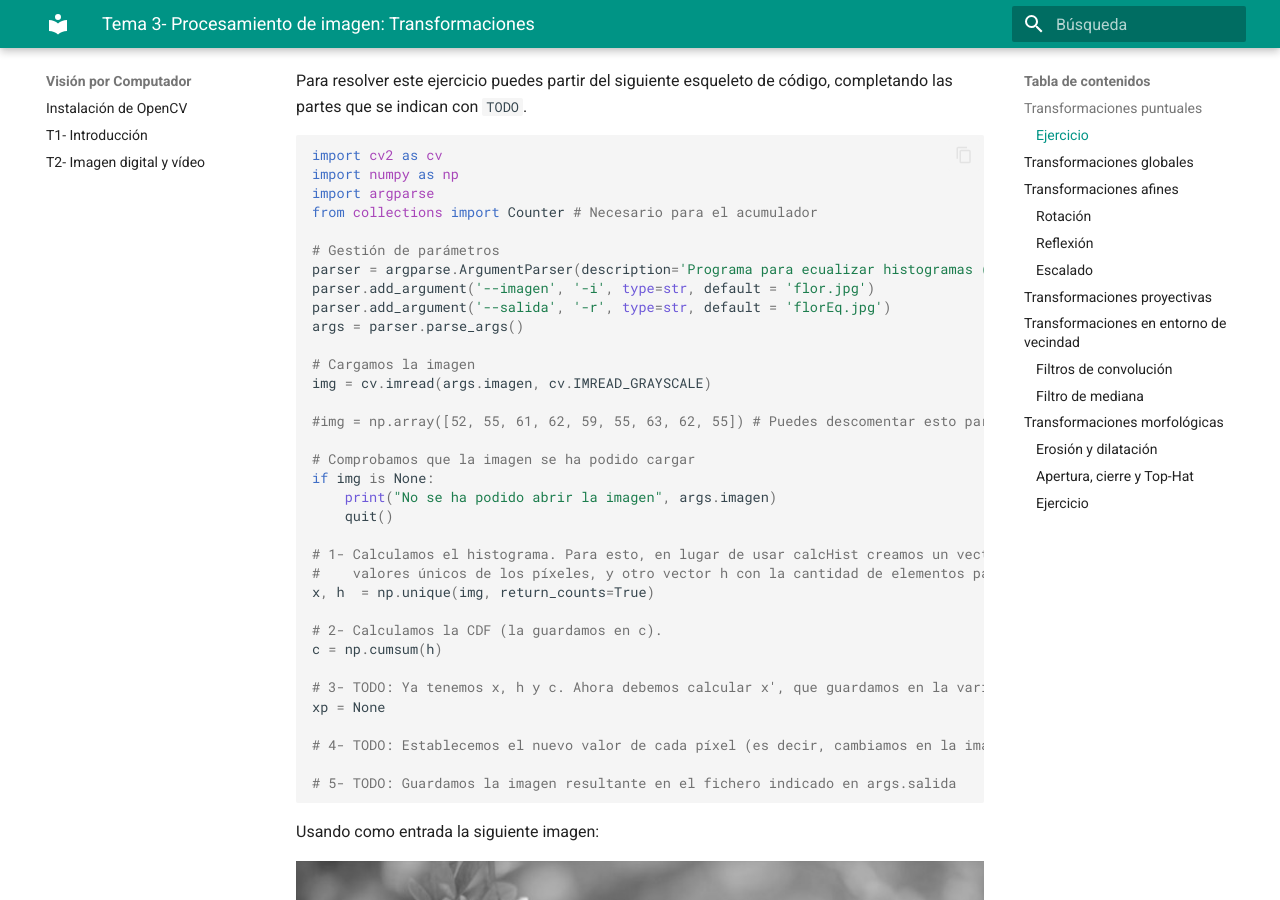
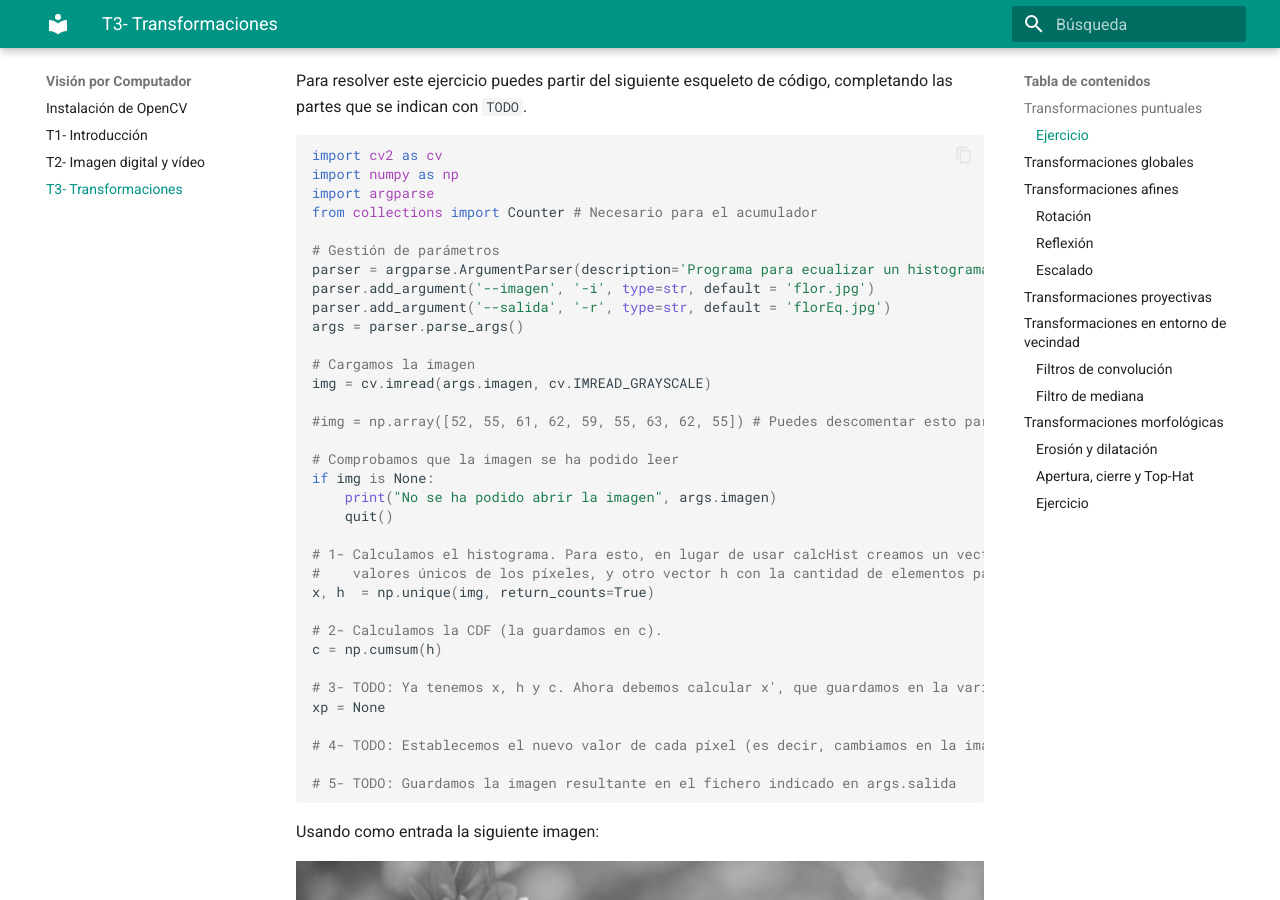
Before and after one commit to pertusa/VisionPorComputador, an MkDocs documentation site: the page built from docs/transformaciones.md, in a window 1280 px wide and 900 px high, scrolled down 1635 px. Built offline with MkDocs 1.6.1 and Material for MkDocs 9.7.7, drawn with Linux system fonts in a browser that asks for light colours; some of the changed text lies outside the part shown.

Commit message:
Updated transformaciones

````diff
--- a/docs/transformaciones.md
+++ b/docs/transformaciones.md
@@ -64,6 +64,11 @@
 WM: default = 'florEq.jpg' (antes, "default='florEq.jpg'")
 WM: Cargamos la imagen (antes, "Abrimos la imagen")
 WM: se ha podido cargar (antes, "se ha podido leer")
+
+# 2025/26
+WM "Programa para ecualizar histogramas" -> "Programa para ecualizar un histograma"
+WM: "para ver si" -> "para comprobar si"
+WM: se ha podido leer (antes: "se ha podido cargar")
 -->
 
 
@@ -74,7 +79,7 @@
 from collections import Counter # Necesario para el acumulador
 
 # Gestión de parámetros
-parser = argparse.ArgumentParser(description='Programa para ecualizar histogramas (sin usar calcHist).')
+parser = argparse.ArgumentParser(description='Programa para ecualizar un histograma (sin usar calcHist).')
 parser.add_argument('--imagen', '-i', type=str, default = 'flor.jpg')
 parser.add_argument('--salida', '-r', type=str, default = 'florEq.jpg')
 args = parser.parse_args()
@@ -82,9 +87,9 @@
 # Cargamos la imagen
 img = cv.imread(args.imagen, cv.IMREAD_GRAYSCALE)
 
-#img = np.array([52, 55, 61, 62, 59, 55, 63, 62, 55]) # Puedes descomentar esto para ver si el resultado es correcto usando los datos de ejemplo de teoría
+#img = np.array([52, 55, 61, 62, 59, 55, 63, 62, 55]) # Puedes descomentar esto para comprobar si el resultado es correcto usando los datos de ejemplo de teoría
 
-# Comprobamos que la imagen se ha podido cargar
+# Comprobamos que la imagen se ha podido leer
 if img is None:
     print("No se ha podido abrir la imagen", args.imagen)
     quit()
@@ -117,7 +122,7 @@
 
 ## Transformaciones globales
 
-Una de las transformaciones globales más usadas en imagen es la transformada de Fourier. En OpenCV tenemos la función `dft` que calcula esta transformada, aunque necesitamos hacer un preproceso para preparar la entrada a esta función, y un postproceso para calcular la magnitud y la fase a partir de su resultado. En Visión por Computador no entraremos en detalles sobre cómo usar la transformada de Fourier en OpenCV, pero si quieres saber más puedes consultar [este enlace](https://docs.opencv.org/3.4/d8/d01/tutorial_discrete_fourier_transform.html).
+Una de las transformaciones globales más usadas en imagen es la transformada de Fourier. En OpenCV tenemos la función `dft` que calcula esta transformada, aunque necesitamos hacer un preproceso para preparar la entrada a esta función, y un postproceso para calcular la magnitud y la fase a partir de su resultado. En Visión por Computador no entraremos en detalles sobre cómo usar la transformada de Fourier en OpenCV, pero si quieres saber más puedes consultar [este enlace](https://docs.opencv.org/4.12.0/d8/d01/tutorial_discrete_fourier_transform.html).
 
 ## Transformaciones afines
 
@@ -125,7 +130,7 @@
 
 Esta función requiere como entrada una matriz de tamaño 2x3, ya que implementa las transformaciones afines mediante matrices aumentadas. Como hemos visto en teoría, la última fila de la matriz aumentada en una transformación afín es siempre (0,0,1) por lo que no hay que indicarla (por este motivo se indica una matriz de 2x3 en lugar de 3x3).
 
-La función `warpAffine` tiene también parámetros para indicar el tipo de interpolación (`flags`) y el comportamiento en los bordes, tal como puede verse en su [documentación](https://docs.opencv.org/2.4/modules/imgproc/doc/geometric_transformations.html#void%20warpAffine(InputArray%20src,%20OutputArray%20dst,%20InputArray%20M,%20Size%20dsize,%20int%20flags,%20int%20borderMode,%20const%20Scalar&%20borderValue)).
+La función `warpAffine` tiene también parámetros para indicar el tipo de interpolación (`flags`) y el comportamiento en los bordes, tal como puede verse en su [documentación](https://docs.opencv.org/4.x/da/d54/group__imgproc__transform.html#ga0203d9ee5fcd28d40dbc4a1ea4451983).
 
 En general, podemos usar `warpAffine` para implementar cualquier transformación afín. Por ejemplo, podríamos implementar la siguiente traslación...
 
@@ -198,8 +203,7 @@
 
 ### Escalado
 
-El escalado también se implementa mediante una [función específica](https://www.tutorialkart.com/opencv/python/opencv-python-resize-image/) llamada `resize`, que permite indicar unas dimensiones concretas o una proporción entre la imagen origen y destino.
-
+El escalado también se implementa mediante una [función específica](https://docs.opencv.org/4.12.0/da/d54/group__imgproc__transform.html#ga47a974309e9102f5f08231edc7e7529d) llamada `resize`, que permite indicar unas dimensiones concretas o una proporción entre la imagen origen y destino.
 
 
 ```python
@@ -229,7 +233,7 @@
 dst = cv.warpPerspective(img, M, (cols, rows))
 ```
 
-La lista completa de parámetros de esta función puede verse en [este enlace](https://docs.opencv.org/4.5.2/da/d54/group__imgproc__transform.html#gaf73673a7e8e18ec6963e3774e6a94b87).
+La lista completa de parámetros de esta función puede verse en [este enlace](https://docs.opencv.org/4.12.0/da/d54/group__imgproc__transform.html#gaf73673a7e8e18ec6963e3774e6a94b87).
 
 También tenemos otra opción muy práctica para implementar una transformación de este tipo, ya que suele ser muy complicado estimar a priori los valores de la matriz para realizar una transformación concreta. Esta alternativa consiste en proporcionar dos arrays de 4 puntos (siendo cada punto un vector de dos dimensiones que representa las coordenadas del mismo en el plano XY): El primero será de la imagen original, y el segundo contiene la proyección de esos puntos (dónde van a quedar finalmente) en la imagen destino. Con estos datos podemos usar `getPerspectiveTransform` para calcular los valores de la matriz de transformación.
 
@@ -357,7 +361,7 @@
 * White Top Hat: `MORPH_TOPHAT`
 * Black Top Hat: `MORPH_BLACKHAT`
 
-En [este enlace](https://docs.opencv.org/4.5.2/d3/dbe/tutorial_opening_closing_hats.html) puedes ver código de ejemplo para implementar un interfaz que permite probar estas operaciones modificando sus parámetros.
+En [este enlace](https://docs.opencv.org/4.12.0/d3/dbe/tutorial_opening_closing_hats.html) puedes ver código de ejemplo para implementar un interfaz que permite probar estas operaciones modificando sus parámetros.
 
 ---
 
@@ -393,16 +399,15 @@
 Primero vamos a corregir la perspectiva. Para esto se proporcionan los 4 puntos de las esquinas del tablero en la imagen original:
 
 ```python
-278, 27  # Esquina superior izquierda.
-910, 44  # Esquina superior derecha.
-27, 546  # Esquina inferior izquierda.
-921, 638 # Esquina inferior derecha.
+278, 27  # Esquina superior izquierda
+910, 44  # Esquina superior derecha
+27, 546  # Esquina inferior izquierda
+921, 638 # Esquina inferior derecha
 ```
 
 El programa debe aplicar una transformación proyectiva y guardar el resultado en otra imagen de **tamaño 640x640 píxeles** cuyo nombre se ha pasado por parámetro (por defecto, `corrected.jpg`). La imagen resultado debería ser como la siguiente:
 
 ![damas](images/transformaciones/damas_corrected.jpg)
-
 
 
 <!---
--- a/mkdocs.yml
+++ b/mkdocs.yml
@@ -11,7 +11,7 @@
 - Instalación de OpenCV : 'install.md'
 - T1- Introducción : 'intro.md'
 - T2- Imagen digital y vídeo : 'imagenvideo.md'
-#- T3- Transformaciones : 'transformaciones.md'
+- T3- Transformaciones : 'transformaciones.md'
 #- T4- Detección : 'deteccion.md'
 #- T5- Segmentación : 'segmentacion.md'
 #- T6- Características : 'caracteristicas.md'
````
Also changed, not shown: other parts of docs/transformaciones.md (+5 -3 lines).
